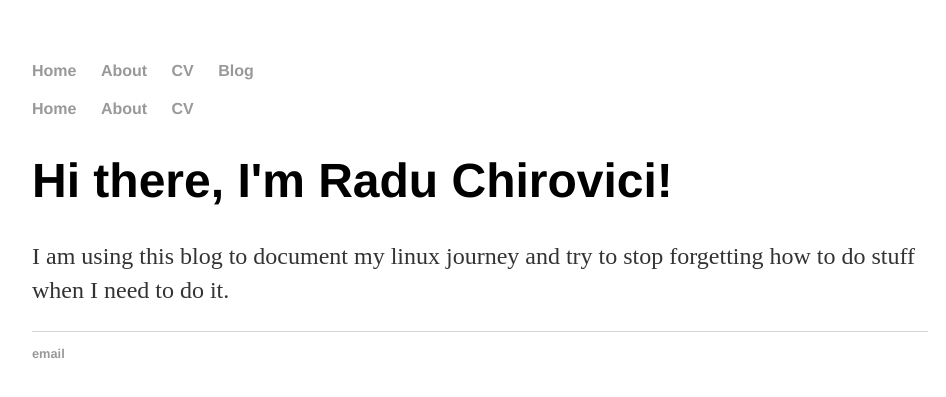
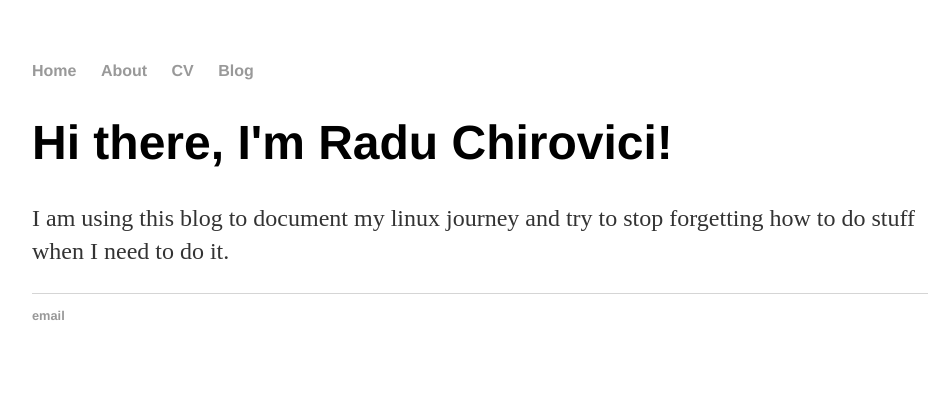
Before and after one commit to jazz7787/jazz7787.github.io, a Jekyll site: the page built from index.html, in a window 1280 px wide. Shown: the top 397 px of the page, without its empty margins (160-1106 px from the left). Built offline with Jekyll 4.4.1, drawn with Linux system fonts in a browser that asks for light colours.

Commit message:
Update index.html

```diff
--- a/index.html
+++ b/index.html
@@ -3,24 +3,7 @@ layout: default
 title: Radu Chirovici, DevOps Engineer@sIT Solutions
 ---
 
-<!DOCTYPE html>
-<html>
-	<head>
-		<title>Radu's Linux Adventures</title>
-		<!-- link to main stylesheet -->
-		<link rel="stylesheet" type="text/css" href="css/main.css">
-	</head>
-	<body>
-		<nav>
-    		<ul>
-        		<li><a href="/">Home</a></li>
-	        	<li><a href="/about">About</a></li>
-        		<li><a href="/cv">CV</a></li>
-    		</ul>
-		</nav>
-    		<div class="blurb">
-        		<h1>Hi there, I'm Radu Chirovici!</h1>
+		<div class="blurb">
+			<h1>Hi there, I'm Radu Chirovici!</h1>
 				<p> I am using this blog to document my linux journey and try to stop forgetting how to do stuff when I need to do it.</p>
-    		</div><!-- /.blurb -->
-	</body>
-</html>
+		</div>
```
